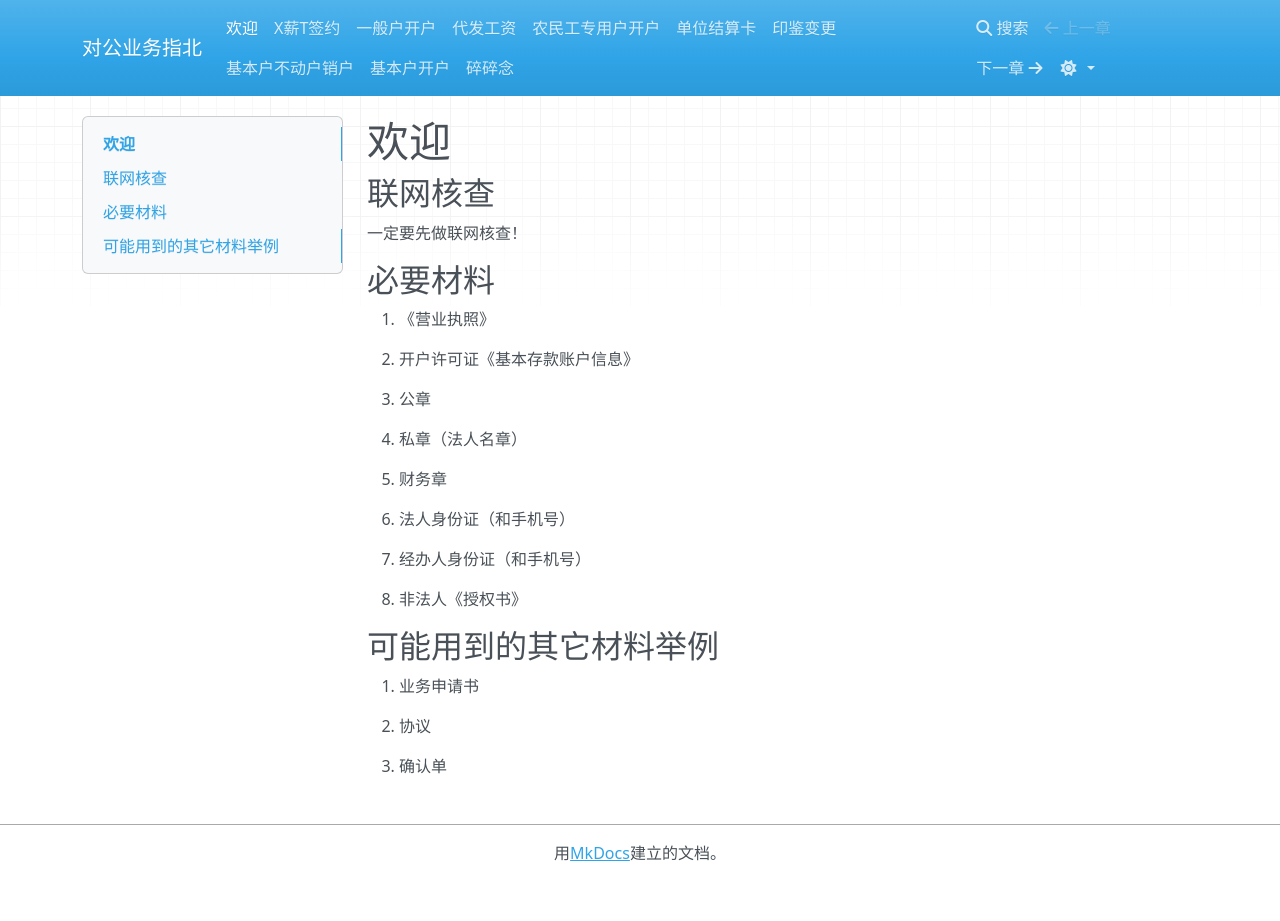
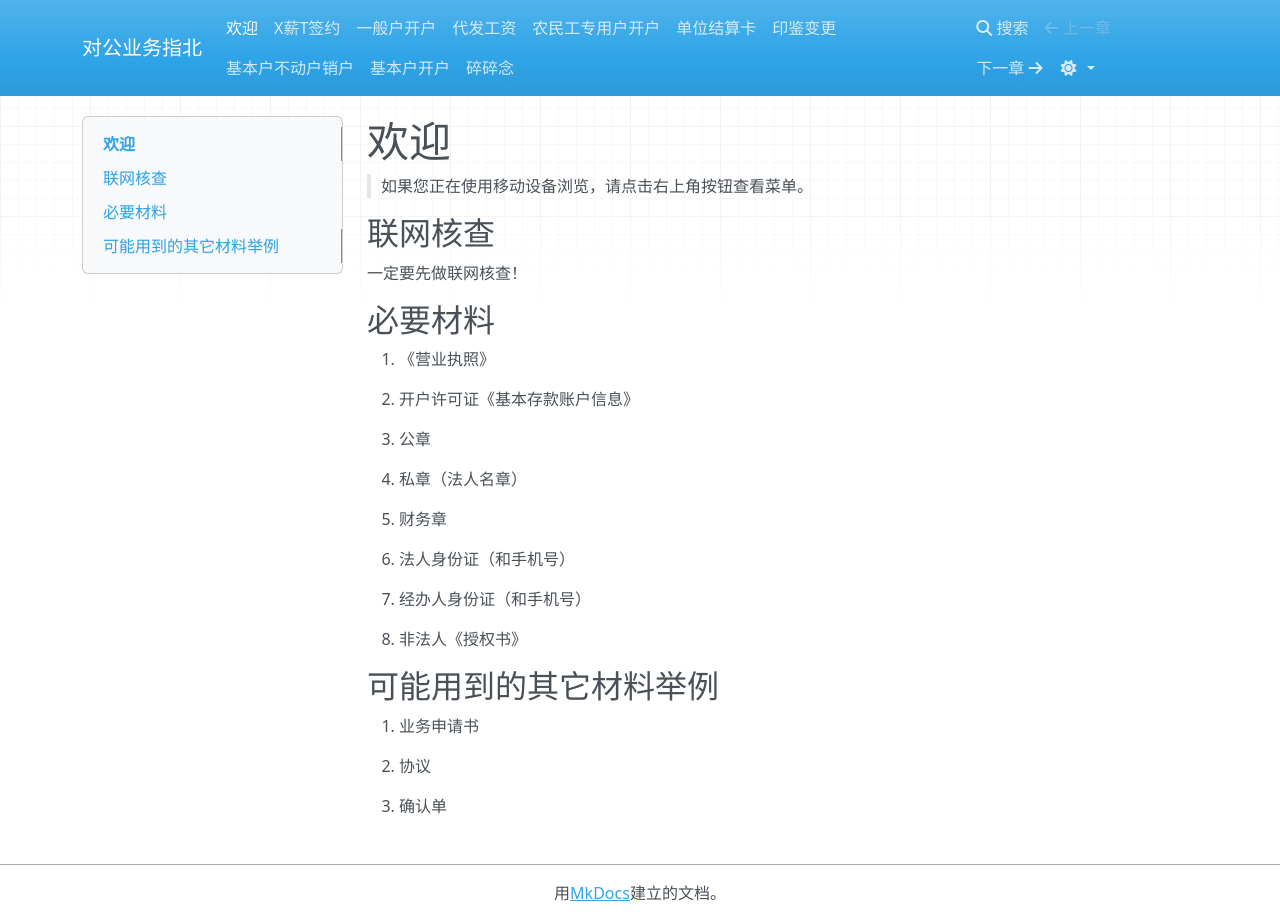
Before and after one commit to sakurafisch/fi, an MkDocs documentation site: the page built from docs/README.md, in a window 1280 px wide and 921 px high. Built offline with MkDocs 1.6.1, drawn with Linux system fonts in a browser that asks for light colours; nearby versions of some CDN libraries.

Commit message:
feat: 友好提示

```diff
--- a/docs/README.md
+++ b/docs/README.md
@@ -1,4 +1,6 @@
 # 欢迎
+
+> 如果您正在使用移动设备浏览，请点击右上角按钮查看菜单。
 
 ## 联网核查
 
```
